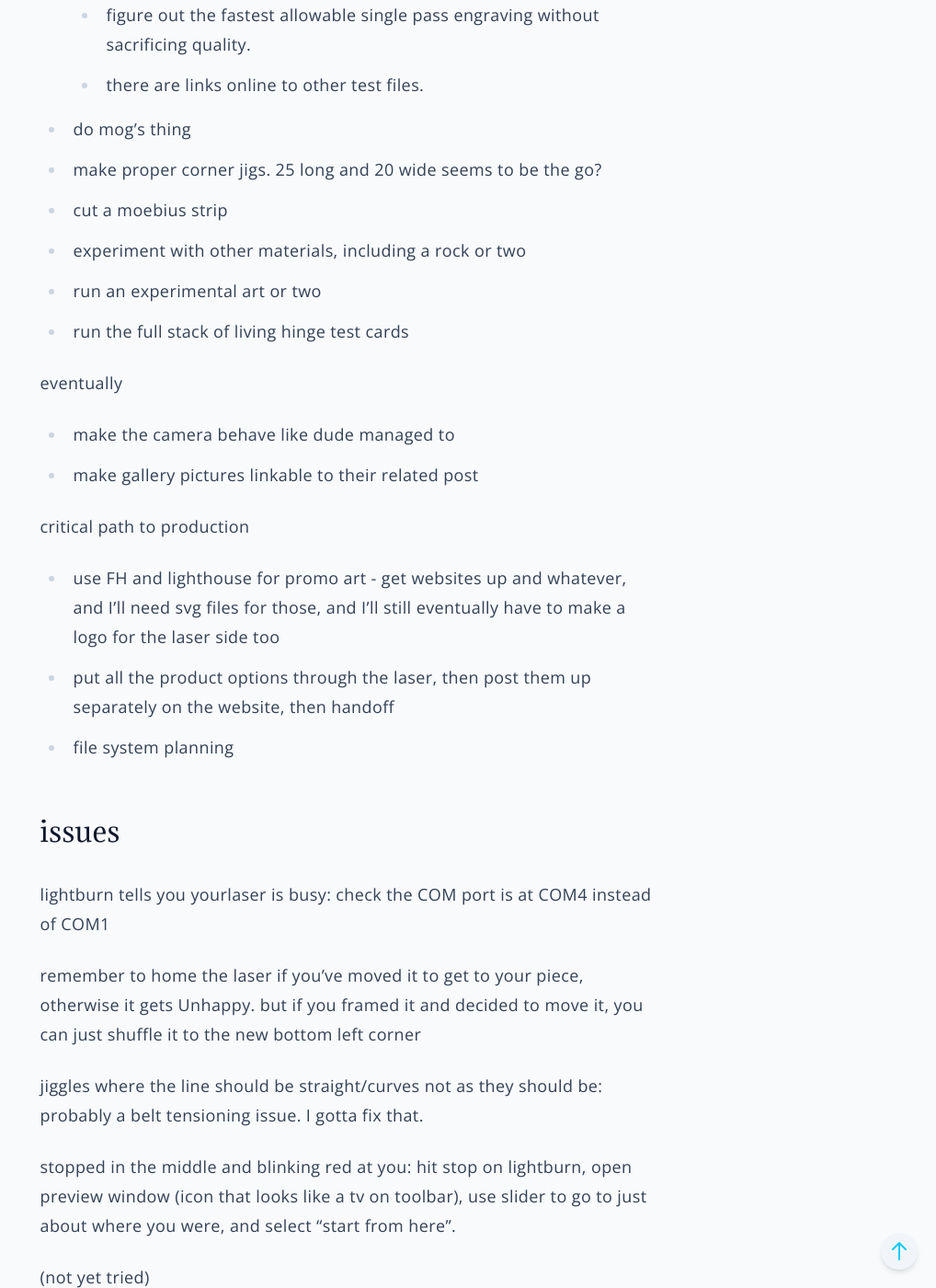
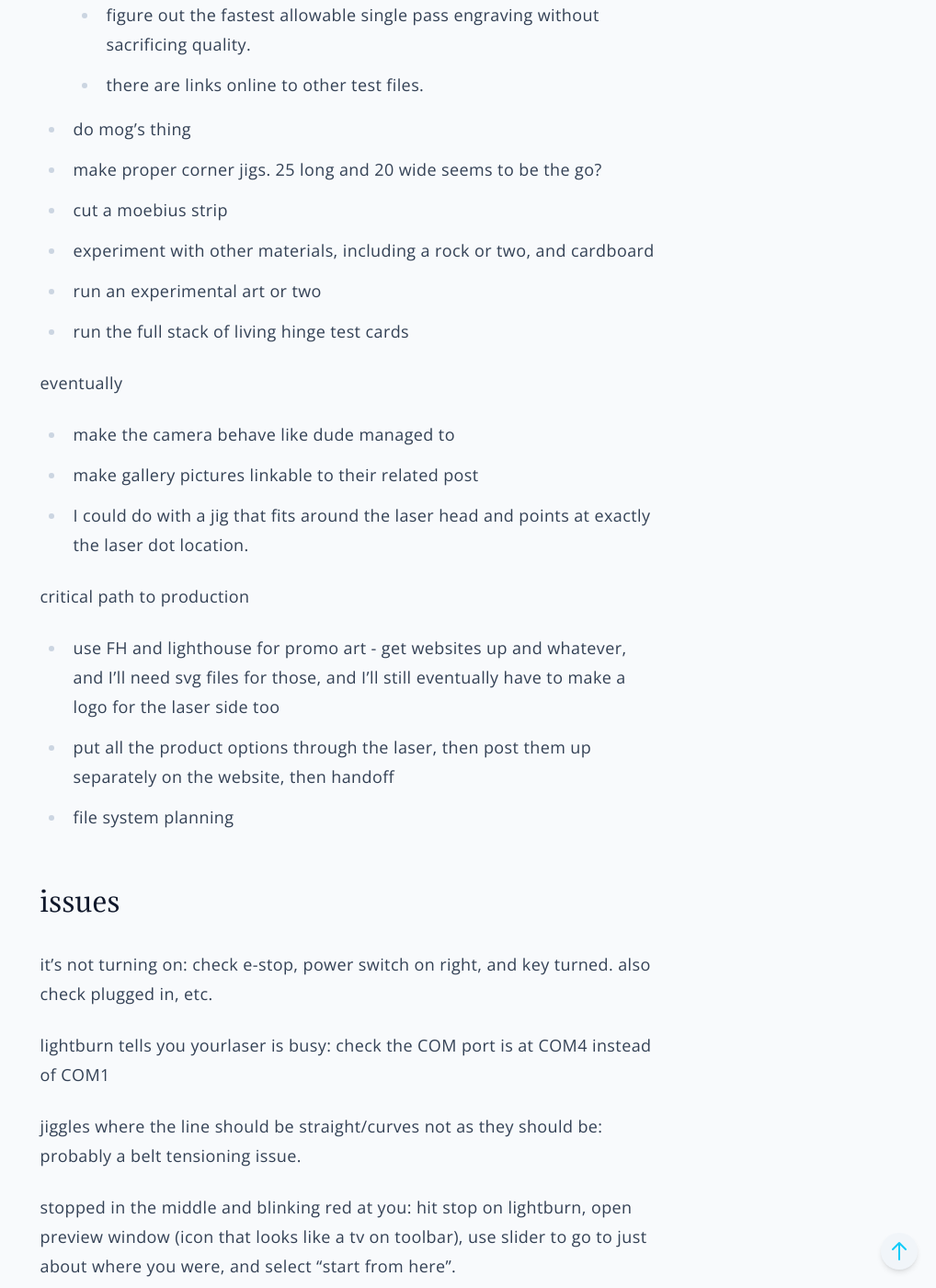
Before and after one commit to paper-engineer/laser-gallery, a Jekyll site: the page built from docs/_pages/troubleshooting.md, in a window 1280 px wide and 1400 px high, scrolled down 784 px. Shown: the whole window at 92% size, without its empty margins (262-1280 px from the left). Built offline with Jekyll 4.4.1, drawn with Linux system fonts in a browser that asks for light colours.

Commit message:
Update troubleshooting.md

```diff
--- a/docs/_pages/troubleshooting.md
+++ b/docs/_pages/troubleshooting.md
@@ -21,13 +21,14 @@ next laser day
 - do mog's thing
 - make proper corner jigs. 25 long and 20 wide seems to be the go?
 - cut a moebius strip
-- experiment with other materials, including a rock or two
+- experiment with other materials, including a rock or two, and cardboard
 - run an experimental art or two
 - run the full stack of living hinge test cards
 
 eventually
 - make the camera behave like dude managed to
 - make gallery pictures linkable to their related post
+- I could do with a jig that fits around the laser head and points at exactly the laser dot location.
 
 critical path to production
 - use FH and lighthouse for promo art - get websites up and whatever, and I'll need svg files for those, and I'll still eventually have to make a logo for the laser side too
@@ -36,11 +37,11 @@ critical path to production
 
 ## issues
 
+it's not turning on: check e-stop, power switch on right, and key turned. also check plugged in, etc.
+
 lightburn tells you yourlaser is busy: check the COM port is at COM4 instead of COM1
 
-remember to home the laser if you've moved it to get to your piece, otherwise it gets Unhappy. but if you framed it and decided to move it, you can just shuffle it to the new bottom left corner
-
-jiggles where the line should be straight/curves not as they should be: probably a belt tensioning issue. I gotta fix that.
+jiggles where the line should be straight/curves not as they should be: probably a belt tensioning issue.
 
 stopped in the middle and blinking red at you: hit stop on lightburn, open preview window (icon that looks like a tv on toolbar), use slider to go to just about where you were, and select "start from here".
 
```
